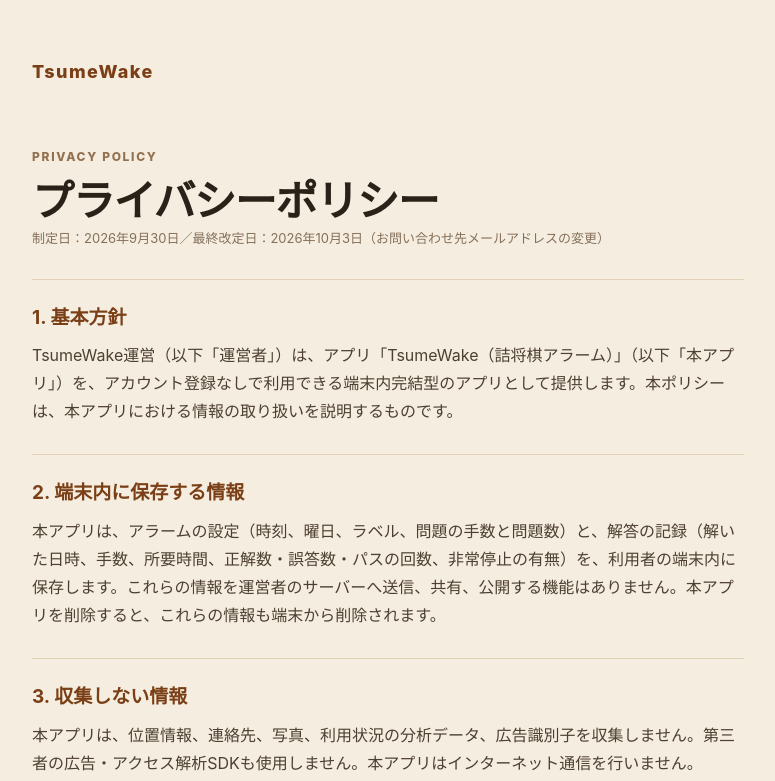
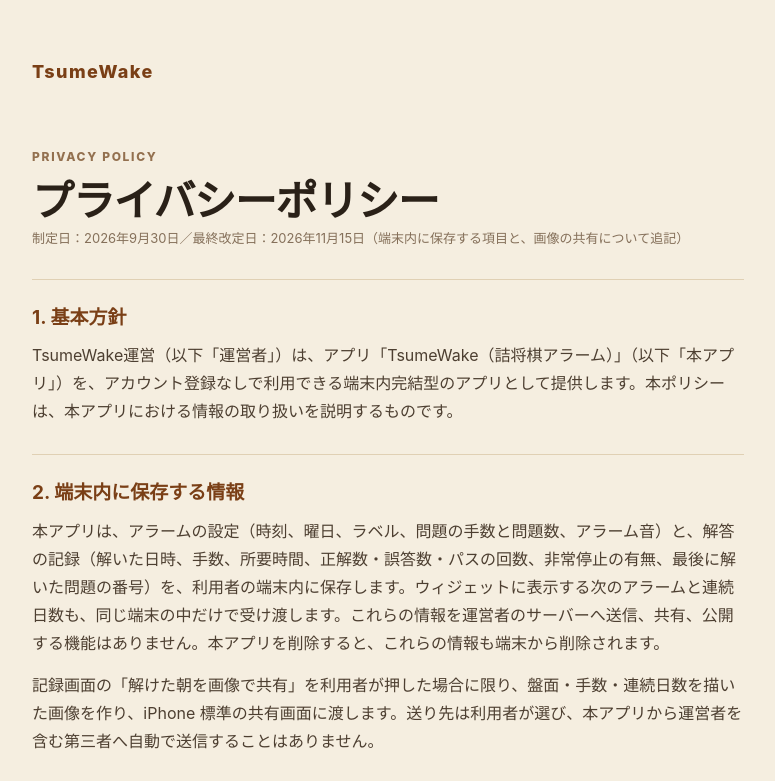
Before and after one commit to BlackLuminor/tsumewake-support, a plain HTML site: page privacy.html in a window 1280 px wide. Shown: the top 781 px of the page, without its empty margins (252-1027 px from the left). Drawn offline with Linux system fonts and the light colour scheme.

Commit message:
プライバシーポリシー: 1.0.3 の端末内保存の項目と画像の共有を追記 (#2)
Claude-Session: https://claude.ai/code/session_01PhyLiRcjHoTzTNdJ151eQJ

Co-authored-by: Claude Opus 5.5 <noreply@anthropic.com>

```diff
--- a/privacy.html
+++ b/privacy.html
@@ -12,7 +12,7 @@
       <a class="brand" href="./">TsumeWake</a>
       <p class="eyebrow">PRIVACY POLICY</p>
       <h1>プライバシーポリシー</h1>
-      <p class="updated">制定日：2026年9月30日／最終改定日：2026年10月3日（お問い合わせ先メールアドレスの変更）</p>
+      <p class="updated">制定日：2026年9月30日／最終改定日：2026年11月15日（端末内に保存する項目と、画像の共有について追記）</p>
 
       <section>
         <h2>1. 基本方針</h2>
@@ -21,7 +21,8 @@
 
       <section>
         <h2>2. 端末内に保存する情報</h2>
-        <p>本アプリは、アラームの設定（時刻、曜日、ラベル、問題の手数と問題数）と、解答の記録（解いた日時、手数、所要時間、正解数・誤答数・パスの回数、非常停止の有無）を、利用者の端末内に保存します。これらの情報を運営者のサーバーへ送信、共有、公開する機能はありません。本アプリを削除すると、これらの情報も端末から削除されます。</p>
+        <p>本アプリは、アラームの設定（時刻、曜日、ラベル、問題の手数と問題数、アラーム音）と、解答の記録（解いた日時、手数、所要時間、正解数・誤答数・パスの回数、非常停止の有無、最後に解いた問題の番号）を、利用者の端末内に保存します。ウィジェットに表示する次のアラームと連続日数も、同じ端末の中だけで受け渡します。これらの情報を運営者のサーバーへ送信、共有、公開する機能はありません。本アプリを削除すると、これらの情報も端末から削除されます。</p>
+        <p>記録画面の「解けた朝を画像で共有」を利用者が押した場合に限り、盤面・手数・連続日数を描いた画像を作り、iPhone 標準の共有画面に渡します。送り先は利用者が選び、本アプリから運営者を含む第三者へ自動で送信することはありません。</p>
       </section>
 
       <section>
```
